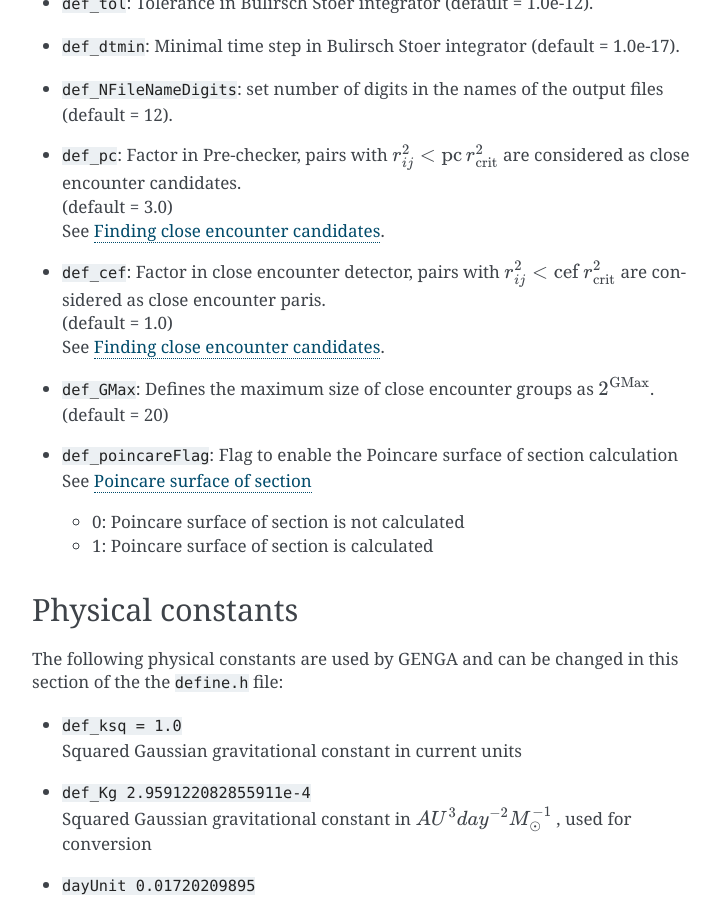
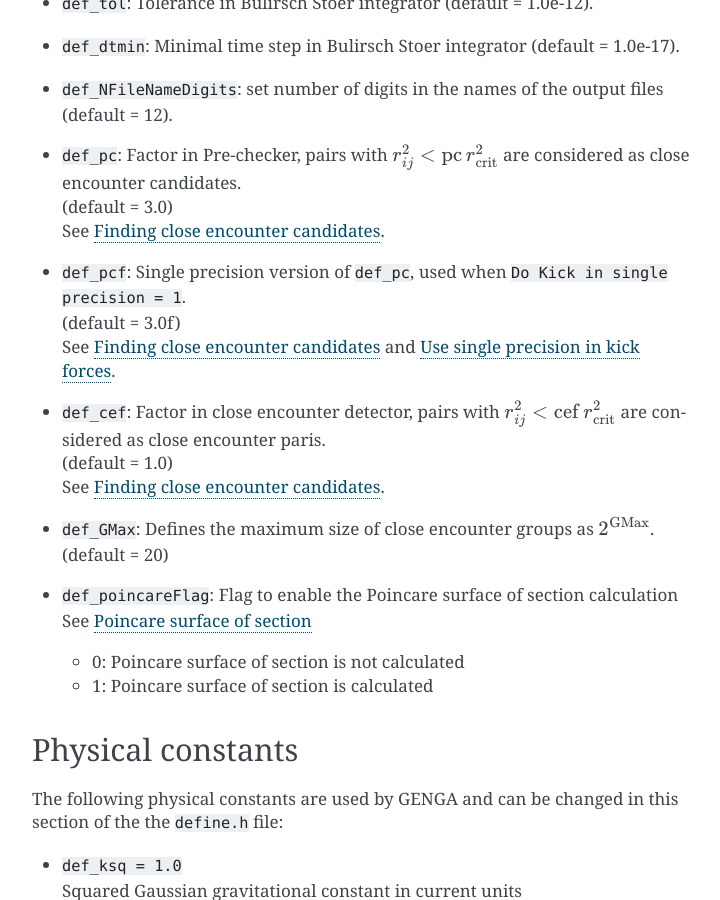
Before and after one commit to vinfreecs/genga, a Sphinx documentation site: the page built from docs/Define.rst, in a window 1280 px wide and 900 px high, scrolled down 1208 px. Shown: the whole window, without its empty margins (388-1108 px from the left). Built offline with Sphinx 7.4.7, drawn with Linux system fonts in a browser that asks for light colours.

Commit message:
include def_pcf float version for single precision option

```diff
--- a/docs/Define.rst
+++ b/docs/Define.rst
@@ -59,6 +59,10 @@ Other
   | (default = 3.0)
   | See :ref:`precheck`.
 
+- | :literal:`def_pcf`: Single precision version of :literal:`def_pc`, used when :literal:`Do Kick in single precision = 1`.
+  | (default = 3.0f)
+  | See :ref:`precheck` and :ref:`KickFloat`.
+
 - | :literal:`def_cef`: Factor in close encounter detector, pairs with :math:`r_{ij}^2 < \text{cef} \, r_\text{crit}^2` are considered as close encounter paris.
   | (default = 1.0)
   | See :ref:`precheck`.
```
Also changed, not shown: 4 other files.
